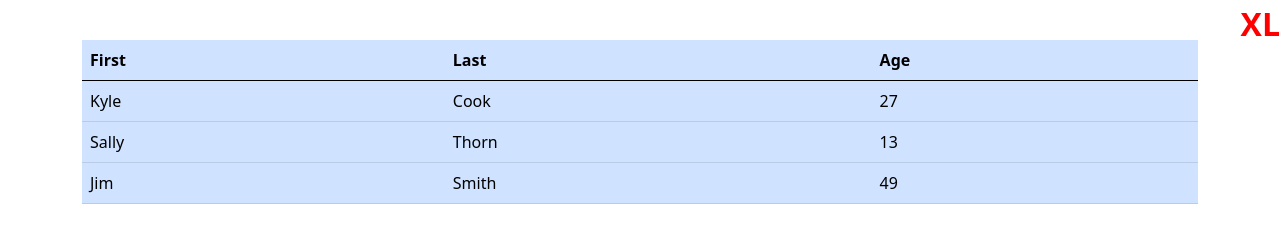
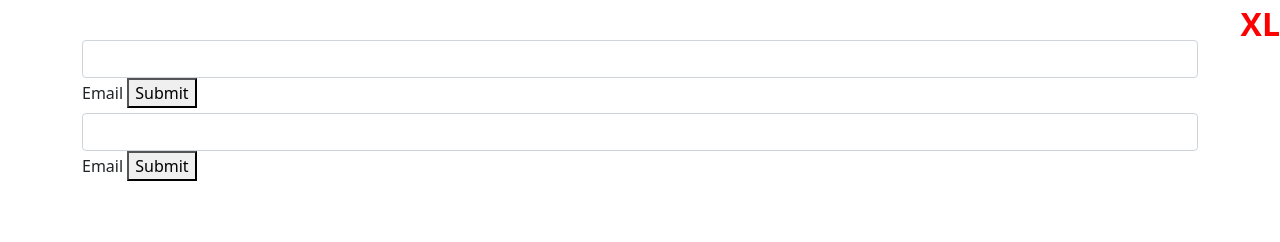
Before and after one commit to JohannesOostenbrink/Practice_Bootstrap, a plain HTML site: page index.html in a window 1280 px wide. Drawn offline with nearby package versions, Linux system fonts and the light colour scheme.

Commit message:
Understand forms email, checkbox, switch

```diff
--- a/index.html
+++ b/index.html
@@ -45,17 +45,17 @@
 
 <!-- Table responsive is used to make tables with a lot of data more responsive. It allows table to scroll side to side <div class="table-responsive"></div>-->
 <!--table-group-divider is used to put some more spacing between table head and body-->
-        <table class="table table-primary">
+        <!-- <table class="table table-primary"> -->
 <!--Table stiped, hover, active, bordered, borderless, column stiped, table-sm also an option style | adds darker color to every alternate row in table-->
 <!--You can also style individual table elements by adding table-*** to the specific element-->
-            <thead>
+            <!-- <thead>
                 <tr>
                     <th>First</th>
                     <th>Last</th>
                     <th>Age</th>
                 </tr>
-            </thead>
-            <tbody>
+            </thead> -->
+            <!-- <tbody>
                 <tr>
                     <td>Kyle</td>
                     <td>Cook</td>
@@ -72,7 +72,25 @@
                     <td>49</td>
                 </tr>
             </tbody>
-        </table>
+        </table> -->
+
+        <form >
+<!--more examples to style form
+( form-control-color)
+input type range needs class= "form-rage"
+With input select (such as choosing between options in dropdown)
+you need class="form select" form-select-sm
+input type=checkbox needs class= form-check-input
+for label use form-check-label
+Can put everything within its own form-check class div or instead of form-check, you can use form-switch
+can even add form check inline to  have swithes appear next to each other-->
+            <input type="email" id="email" class="form-control">
+            <label for = "email" class = "form-label">Email</label>
+            <button>Submit</button>
+            <input type="email" id="email" class="form-control">
+            <label for = "email" class = "form-label">Email</label>
+            <button>Submit</button>
+        </form>
 
 
 
```
